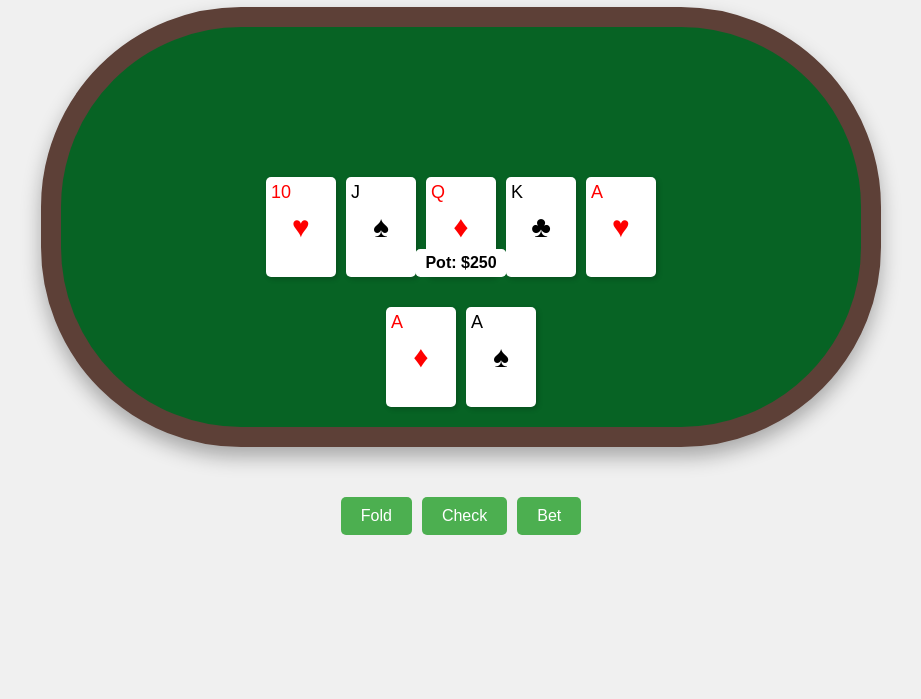
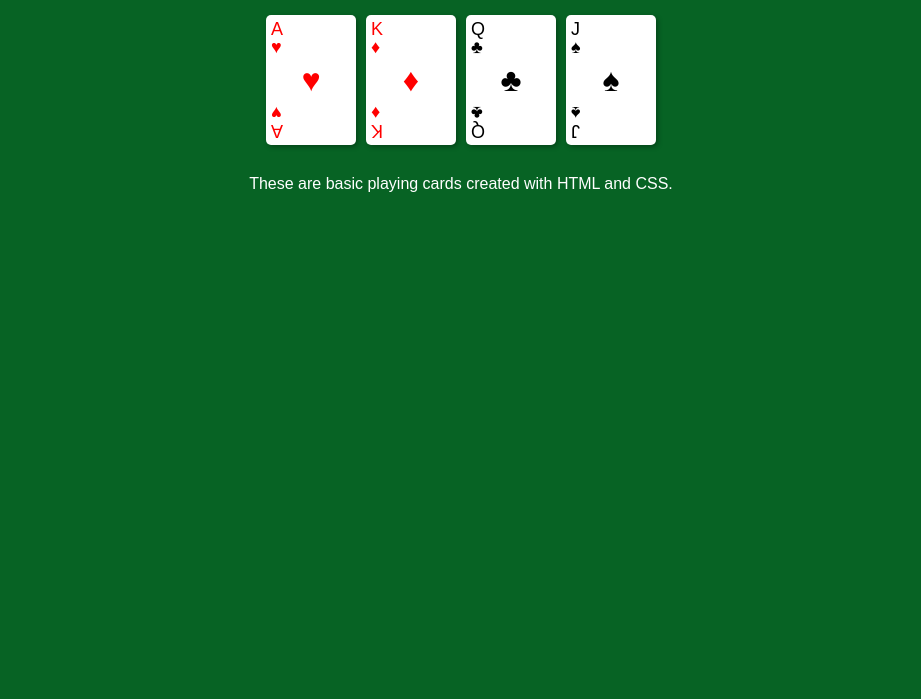
Before and after one commit to galmark569/galmark.github.io, a plain HTML site: page index.html in a window 1280 px wide. Shown: the part 101-800 px from the top of the page, without its empty margins (179-1100 px from the left). Drawn offline with Linux system fonts and the light colour scheme.

Commit message:
Update index.html

```diff
--- a/index.html
+++ b/index.html
@@ -3,179 +3,103 @@
 <head>
     <meta charset="UTF-8">
     <meta name="viewport" content="width=device-width, initial-scale=1.0">
-    <title>Texas Hold'em Poker</title>
+    <title>Basic Playing Cards</title>
     <style>
         body {
             font-family: Arial, sans-serif;
-            background-color: #f0f0f0;
-            margin: 0;
-            padding: 0;
+            background-color: #076324; /* Poker table green */
+            text-align: center;
+            padding: 20px;
         }
 
-        .poker-table {
-            width: 800px;
-            height: 400px;
-            background-color: #076324;
-            border-radius: 200px;
-            margin: 50px auto;
-            position: relative;
-            border: 20px solid #5d4037;
-            box-shadow: 0 10px 20px rgba(0,0,0,0.3);
+        h1 {
+            color: white;
         }
 
-        .dealer-area {
+        .card-container {
+            display: flex;
+            justify-content: center;
+            gap: 10px;
+            margin: 30px 0;
+            flex-wrap: wrap;
+        }
+
+        .card {
+            width: 80px;
+            height: 120px;
+            background-color: white;
+            border-radius: 5px;
+            display: flex;
+            flex-direction: column;
+            justify-content: space-between;
+            padding: 5px;
+            box-shadow: 2px 2px 5px rgba(0,0,0,0.3);
+            position: relative;
+        }
+
+        .card.red {
+            color: red;
+        }
+
+        .card.black {
+            color: black;
+        }
+
+        .top-corner {
+            text-align: left;
+            font-size: 18px;
+            line-height: 1;
+        }
+
+        .bottom-corner {
+            text-align: right;
+            font-size: 18px;
+            line-height: 1;
+            transform: rotate(180deg);
+        }
+
+        .center {
+            font-size: 32px;
             position: absolute;
             top: 50%;
             left: 50%;
             transform: translate(-50%, -50%);
-            width: 400px;
-            height: 100px;
-            display: flex;
-            justify-content: center;
-            align-items: center;
-        }
-
-        .community-cards {
-            display: flex;
-            gap: 10px;
-        }
-
-        .card {
-            width: 70px;
-            height: 100px;
-            background-color: white;
-            border-radius: 5px;
-            display: flex;
-            justify-content: center;
-            align-items: center;
-            font-size: 24px;
-            box-shadow: 2px 2px 5px rgba(0,0,0,0.2);
-            position: relative;
-        }
-
-        .red {
-            color: red;
-        }
-
-        .black {
-            color: black;
-        }
-
-        .rank {
-            position: absolute;
-            top: 5px;
-            left: 5px;
-            font-size: 18px;
-        }
-
-        .suit {
-            font-size: 30px;
-        }
-
-        .player-area {
-            position: absolute;
-            bottom: 20px;
-            left: 50%;
-            transform: translateX(-50%);
-            display: flex;
-            gap: 10px;
-        }
-
-        .controls {
-            margin-top: 20px;
-            display: flex;
-            justify-content: center;
-            gap: 10px;
-        }
-
-        button {
-            padding: 10px 20px;
-            font-size: 16px;
-            background-color: #4CAF50;
-            color: white;
-            border: none;
-            border-radius: 5px;
-            cursor: pointer;
-        }
-
-        button:hover {
-            background-color: #45a049;
-        }
-
-        .chips {
-            position: absolute;
-            bottom: 150px;
-            left: 50%;
-            transform: translateX(-50%);
-            background-color: #fff;
-            border-radius: 5px;
-            padding: 5px 10px;
-            font-weight: bold;
         }
     </style>
 </head>
 <body>
-    <h1 style="text-align: center;">Texas Hold'em Poker</h1>
+    <h1>Playing Cards Display</h1>
 
-    <div class="poker-table">
-        <div class="dealer-area">
-            <div class="community-cards">
-                <div class="card red">
-                    <span class="rank">10</span>
-                    <span class="suit">♥</span>
-                </div>
-                <div class="card black">
-                    <span class="rank">J</span>
-                    <span class="suit">♠</span>
-                </div>
-                <div class="card red">
-                    <span class="rank">Q</span>
-                    <span class="suit">♦</span>
-                </div>
-                <div class="card black">
-                    <span class="rank">K</span>
-                    <span class="suit">♣</span>
-                </div>
-                <div class="card red">
-                    <span class="rank">A</span>
-                    <span class="suit">♥</span>
-                </div>
-            </div>
+    <div class="card-container">
+        <!-- Hearts (Red) -->
+        <div class="card red">
+            <div class="top-corner">A<br>♥</div>
+            <div class="center">♥</div>
+            <div class="bottom-corner">A<br>♥</div>
         </div>
 
-        <div class="chips">Pot: $250</div>
+        <!-- Diamonds (Red) -->
+        <div class="card red">
+            <div class="top-corner">K<br>♦</div>
+            <div class="center">♦</div>
+            <div class="bottom-corner">K<br>♦</div>
+        </div>
 
-        <div class="player-area">
-            <div class="card red">
-                <span class="rank">A</span>
-                <span class="suit">♦</span>
-            </div>
-            <div class="card black">
-                <span class="rank">A</span>
-                <span class="suit">♠</span>
-            </div>
+        <!-- Clubs (Black) -->
+        <div class="card black">
+            <div class="top-corner">Q<br>♣</div>
+            <div class="center">♣</div>
+            <div class="bottom-corner">Q<br>♣</div>
+        </div>
+
+        <!-- Spades (Black) -->
+        <div class="card black">
+            <div class="top-corner">J<br>♠</div>
+            <div class="center">♠</div>
+            <div class="bottom-corner">J<br>♠</div>
         </div>
     </div>
 
-    <div class="controls">
-        <button id="fold-btn">Fold</button>
-        <button id="check-btn">Check</button>
-        <button id="bet-btn">Bet</button>
-    </div>
-
-    <script>
-        // Basic JavaScript to make the buttons interactive
-        document.getElementById('fold-btn').addEventListener('click', function() {
-            alert('You folded your hand!');
-        });
-
-        document.getElementById('check-btn').addEventListener('click', function() {
-            alert('You checked!');
-        });
-
-        document.getElementById('bet-btn').addEventListener('click', function() {
-            alert('How much would you like to bet?');
-        });
-    </script>
+    <p style="color: white;">These are basic playing cards created with HTML and CSS.</p>
 </body>
 </html>
```
